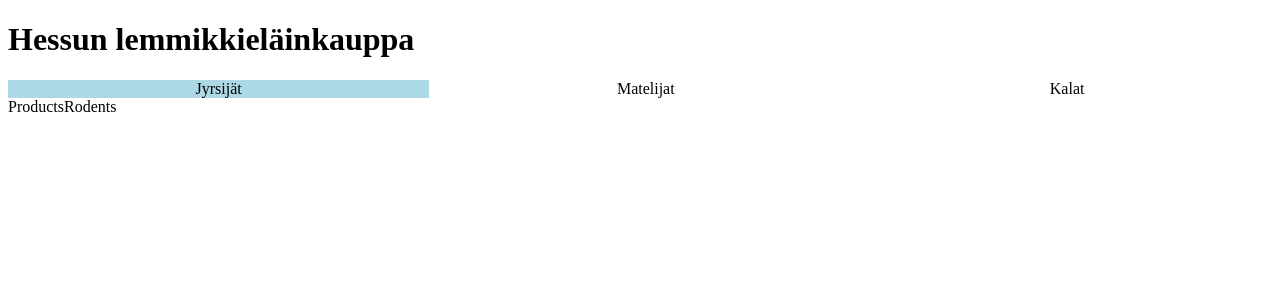
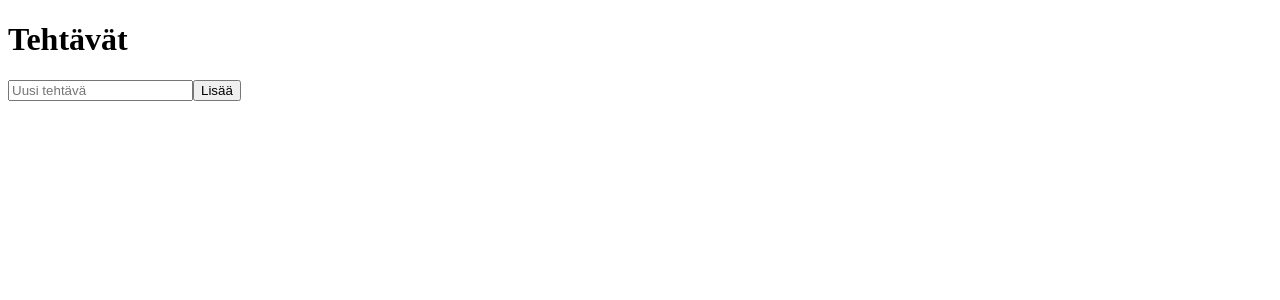
Before and after one commit to lassehav-oamk/web-sovellusten-perusteet-demot-26, a React (Vite) app in the folder react/react-demo/: page / in a window 1280 px wide. Shown: the top 300 px of the page. Built offline with nearby package versions, Linux system fonts and the light colour scheme.

Commit message:
Added w6l1 demo

```diff
--- a/react/react-demo/src/App.jsx
+++ b/react/react-demo/src/App.jsx
@@ -8,6 +8,7 @@ import ControlledInput from './w4l3/ControlledInput';
 import MyName from './w4l3/MyName';
 import TodoList from './w5l1/TodoList';
 import PetStore from './w5l3/PetStore';
+import TodoEffectLocalStorage from './w6l1/TodoEffectLocalStorage'
 
 
 function App() {
@@ -50,7 +51,10 @@ function App() {
 
   return (
     <div>
-      <PetStore />
+      <TodoEffectLocalStorage />
+
+      {/* W5L3
+      <PetStore /> */}
 
       {/* W5L1+L2
       <TodoList  /> */}
--- /dev/null
+++ b/react/react-demo/src/w6l1/TodoEffectLocalStorage.jsx
@@ -0,0 +1,49 @@
+import { useEffect, useState } from 'react';
+import useDocumentTitle from './hooks/useDocumentTitle';
+
+
+const STORAGE_KEY = 'todos';
+
+export default function TodoEffectLocalStorage() {
+  const [todos, setTodos] = useState(() => {
+    const json = localStorage.getItem(STORAGE_KEY);
+    return json ? JSON.parse(json) : [];
+  });
+
+  const [newTodo, setNewTodo] = useState('');
+
+  useEffect(() => {
+    localStorage.setItem(STORAGE_KEY, JSON.stringify(todos));
+  }, [todos]);
+
+
+  function addTodo(event) {
+    event.preventDefault();
+
+    if (!newTodo.trim()) return;
+
+    setTodos([...todos, newTodo.trim()]);
+    setNewTodo('');
+  }
+
+  return (
+    <div>
+      <h1>Tehtävät</h1>
+
+      <form onSubmit={addTodo}>
+        <input
+          value={newTodo}
+          onChange={(event) => setNewTodo(event.target.value)}
+          placeholder="Uusi tehtävä"
+        />
+        <button type="submit">Lisää</button>
+      </form>
+
+      <ul>
+        {todos.map((todo, index) => (
+          <li key={index}>{todo}</li>
+        ))}
+      </ul>
+    </div>
+  );
+}
--- /dev/null
+++ b/react/react-demo/src/w6l1/hooks/useDocumentTitle.jsx
@@ -0,0 +1,12 @@
+import { useEffect } from "react";
+
+export default function useDocumentTitle(title) {
+  useEffect(() => {
+    const originalTitle = document.title;
+    document.title = title;
+
+    return () => {
+      document.title = originalTitle;
+    };
+  }, [title]);
+}
```
